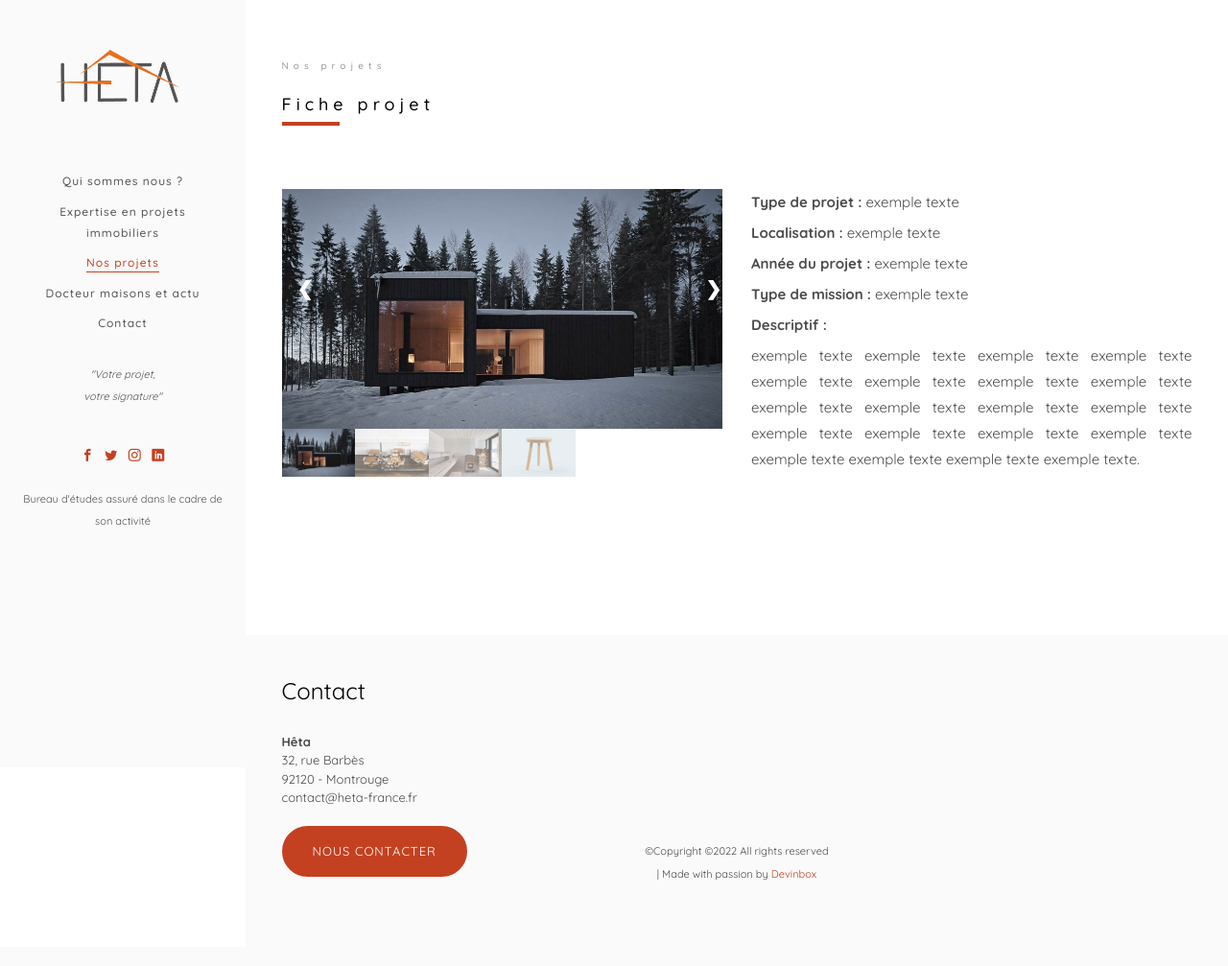
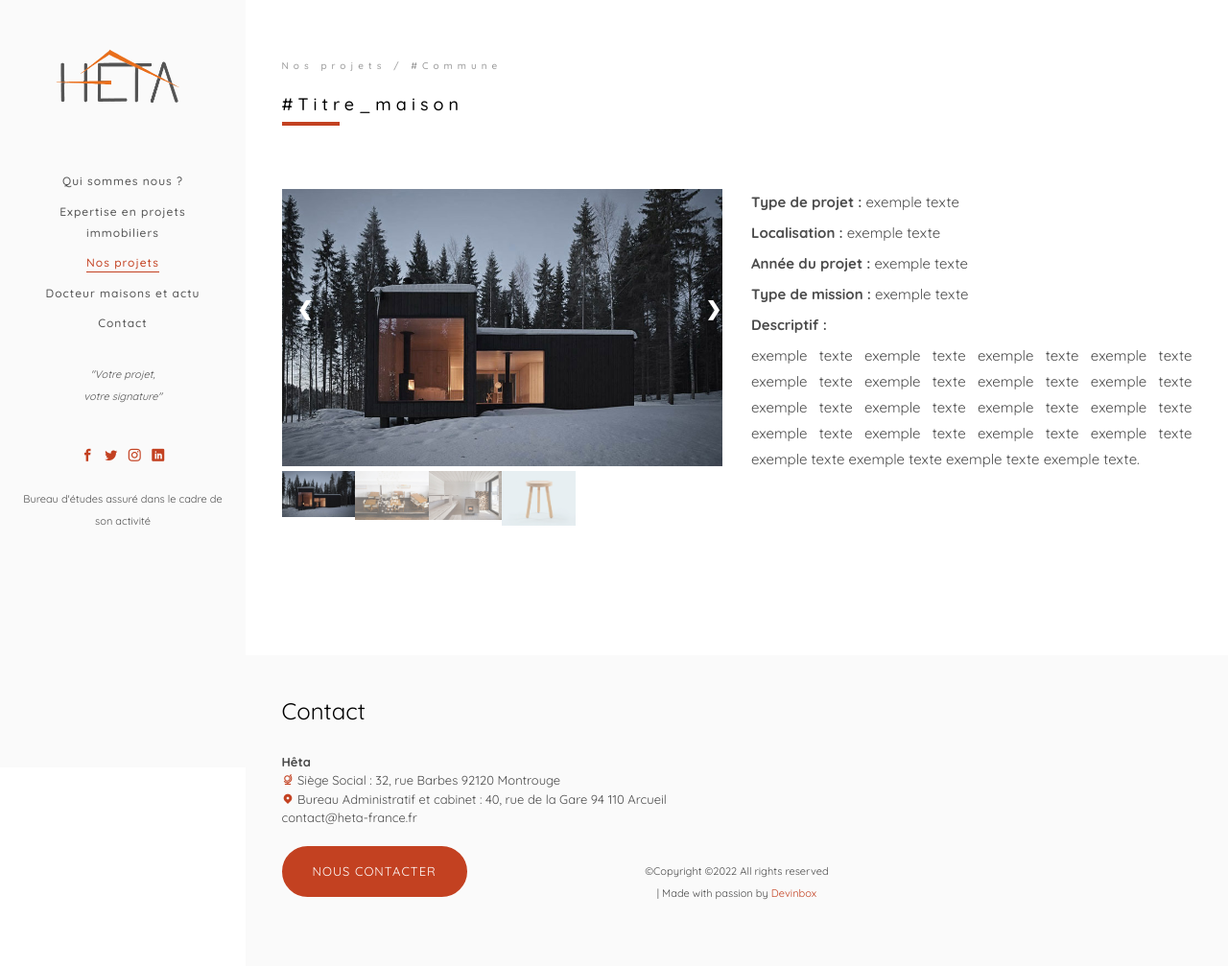
Before and after one commit to Fenitra07/heta_france, a PHP site: page /projets_voir.html in a window 1280 px wide. Shown: the whole page at 96% size. Before the commit the page ends 918 px from the top, so only its background shows below. Run offline with PHP 8.4, Linux system fonts and the light colour scheme; some web fonts are replaced.

Commit message:
v15062022 à 22:55 par Fenitra

```diff
--- a/RAF.txt
+++ b/RAF.txt
@@ -10,6 +10,10 @@ HETA_admin_mdp
 
 RESTES A FAIRE :
 - Boutton : monter vers le haut
+- Atao entourré orange le sary rehefa mi-hover
+- Footer apina ny adresse
+Siège Social : 32, rue Barbes 92120 Montrouge
+Bureau Administratif et cabinet : 40, rue de la Gare 94 110 Arcueil
 
 
 - Bouttons :
--- a/blog.php
+++ b/blog.php
@@ -259,8 +259,8 @@
 						<div class="col-md-6 col-md-offset-3 col-md-pull-3 animate-box" data-animate-effect="fadeInLeft">
 							<p class="colorlib-lead" style="font-size: 13px;">
 								<b>Hêta</b> <br>
-								32, rue Barbès <br>
-								92120 - Montrouge <br>
+								<i class="icon-globe-outline" style="color: #c34121;"></i> Siège Social : 32, rue Barbes 92120 Montrouge <br>
+								<i class="icon-location" style="color: #c34121;"></i> Bureau Administratif et cabinet : 40, rue de la Gare 94 110 Arcueil <br>
 								contact@heta-france.fr
 							</p>
 							<p>
--- a/blog_voir.php
+++ b/blog_voir.php
@@ -145,8 +145,8 @@
 						<div class="col-md-6 col-md-offset-3 col-md-pull-3 animate-box" data-animate-effect="fadeInLeft">
 							<p class="colorlib-lead" style="font-size: 13px;">
 								<b>Hêta</b> <br>
-								32, rue Barbès <br>
-								92120 - Montrouge <br>
+								<i class="icon-globe-outline" style="color: #c34121;"></i> Siège Social : 32, rue Barbes 92120 Montrouge <br>
+								<i class="icon-location" style="color: #c34121;"></i> Bureau Administratif et cabinet : 40, rue de la Gare 94 110 Arcueil <br>
 								contact@heta-france.fr
 							</p>
 							<p>
--- a/domaines.html
+++ b/domaines.html
@@ -204,8 +204,8 @@
 						<div class="col-md-6 col-md-offset-3 col-md-pull-3 animate-box" data-animate-effect="fadeInLeft">
 							<p class="colorlib-lead" style="font-size: 13px;">
 								<b>Hêta</b> <br>
-								32, rue Barbès <br>
-								92120 - Montrouge <br>
+								<i class="icon-globe-outline" style="color: #c34121;"></i> Siège Social : 32, rue Barbes 92120 Montrouge <br>
+								<i class="icon-location" style="color: #c34121;"></i> Bureau Administratif et cabinet : 40, rue de la Gare 94 110 Arcueil <br>
 								contact@heta-france.fr
 							</p>
 							<p>
--- a/login.php
+++ b/login.php
@@ -133,8 +133,8 @@
 						<div class="col-md-6 col-md-offset-3 col-md-pull-3 animate-box" data-animate-effect="fadeInLeft">
 							<p class="colorlib-lead" style="font-size: 13px;">
 								<b>Hêta</b> <br>
-								32, rue Barbès <br>
-								92120 - Montrouge <br>
+								<i class="icon-globe-outline" style="color: #c34121;"></i> Siège Social : 32, rue Barbes 92120 Montrouge <br>
+								<i class="icon-location" style="color: #c34121;"></i> Bureau Administratif et cabinet : 40, rue de la Gare 94 110 Arcueil <br>
 								contact@heta-france.fr
 							</p>
 							<p>
--- a/projets.html
+++ b/projets.html
@@ -350,8 +350,8 @@
 						<div class="col-md-6 col-md-offset-3 col-md-pull-3 animate-box" data-animate-effect="fadeInLeft">
 							<p class="colorlib-lead" style="font-size: 13px;">
 								<b>Hêta</b> <br>
-								32, rue Barbès <br>
-								92120 - Montrouge <br>
+								<i class="icon-globe-outline" style="color: #c34121;"></i> Siège Social : 32, rue Barbes 92120 Montrouge <br>
+								<i class="icon-location" style="color: #c34121;"></i> Bureau Administratif et cabinet : 40, rue de la Gare 94 110 Arcueil <br>
 								contact@heta-france.fr
 							</p>
 							<p>
--- a/projets_voir.html
+++ b/projets_voir.html
@@ -50,7 +50,7 @@
 
 	<style type="text/css">
 		.img_premier_plan {
-		  height: 250px;
+		  height: 100%;
 		  width: 100%;
 		}
 
@@ -183,8 +183,8 @@
 				<div class="colorlib-narrow-content">
 					<div class="row">
 						<div class="col-md-6 col-md-offset-3 col-md-pull-3 animate-box" data-animate-effect="fadeInLeft">
-							<span class="heading-meta">Nos projets</span>
-							<h2 class="colorlib-heading">Fiche projet</h2>
+							<span class="heading-meta">Nos projets / #Commune</span>
+							<h2 class="colorlib-heading">#Titre_maison</h2>
 						</div>
 					</div>
 
@@ -220,19 +220,19 @@
 							  <a class="next" onclick="plusSlides(1)">❯</a>
 
 							  <div class="row">
-							  	<div class="col-md-12 animate-box" data-animate-effect="fadeInLeft">
+							  	<div class="col-md-12 mt-2 animate-box" data-animate-effect="fadeInLeft" style="margin-top: 5px;">
 
 							    <div class="column">
-							      <img class="demo cursor img_cases" src="images/img-1.jpg" style="width:100%" onclick="currentSlide(1)">
+							      <img class="demo cursor img_cases" src="images/img-1.jpg" style="width:100%; height: 20%" onclick="currentSlide(1)">
 							    </div>
 							    <div class="column">
-							      <img class="demo cursor img_cases" src="images/img-3.jpg" style="width:100%" onclick="currentSlide(2)">
+							      <img class="demo cursor img_cases" src="images/img-3.jpg" style="width:100%; height: 20%" onclick="currentSlide(2)">
 							    </div>
 							    <div class="column">
-							      <img class="demo cursor img_cases" src="images/img-4.jpg" style="width:100%" onclick="currentSlide(3)">
+							      <img class="demo cursor img_cases" src="images/img-4.jpg" style="width:100%; height: 20%" onclick="currentSlide(3)">
 							    </div>
 							    <div class="column">
-							      <img class="demo cursor img_cases" src="images/img-6.jpg" style="width:100%" onclick="currentSlide(4)">
+							      <img class="demo cursor img_cases" src="images/img-6.jpg" style="width:100%; height: 20%" onclick="currentSlide(4)">
 							    </div>
 							    <!-- <div class="column">
 							      <img class="demo cursor" src="images/img-8" style="width:100%" onclick="currentSlide(5)">
@@ -275,8 +275,8 @@
 						<div class="col-md-6 col-md-offset-3 col-md-pull-3 animate-box" data-animate-effect="fadeInLeft">
 							<p class="colorlib-lead" style="font-size: 13px;">
 								<b>Hêta</b> <br>
-								32, rue Barbès <br>
-								92120 - Montrouge <br>
+								<i class="icon-globe-outline" style="color: #c34121;"></i> Siège Social : 32, rue Barbes 92120 Montrouge <br>
+								<i class="icon-location" style="color: #c34121;"></i> Bureau Administratif et cabinet : 40, rue de la Gare 94 110 Arcueil <br>
 								contact@heta-france.fr
 							</p>
 							<p>
```
Also changed, not shown: index.html (+4 -4 lines), images/pdg-1.jpg, images/pdg-2.jpg (added), images/pdg-2.png (deleted), images/pdg-3.jpg (added).
